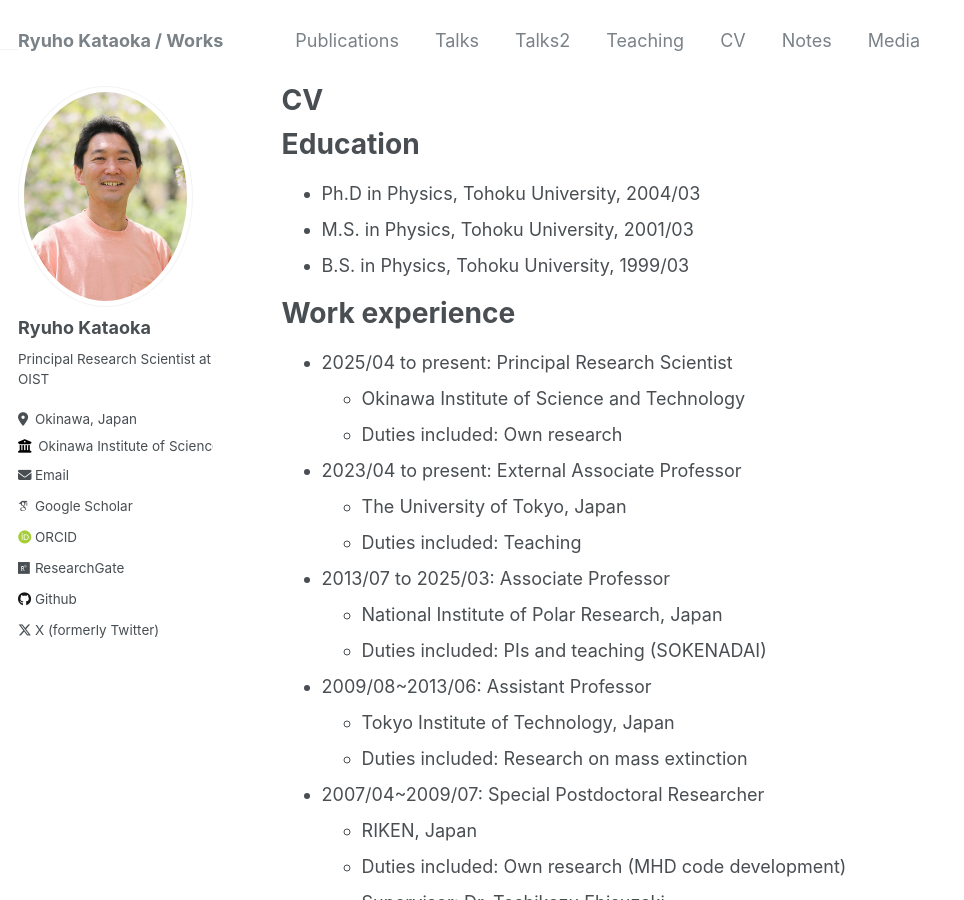
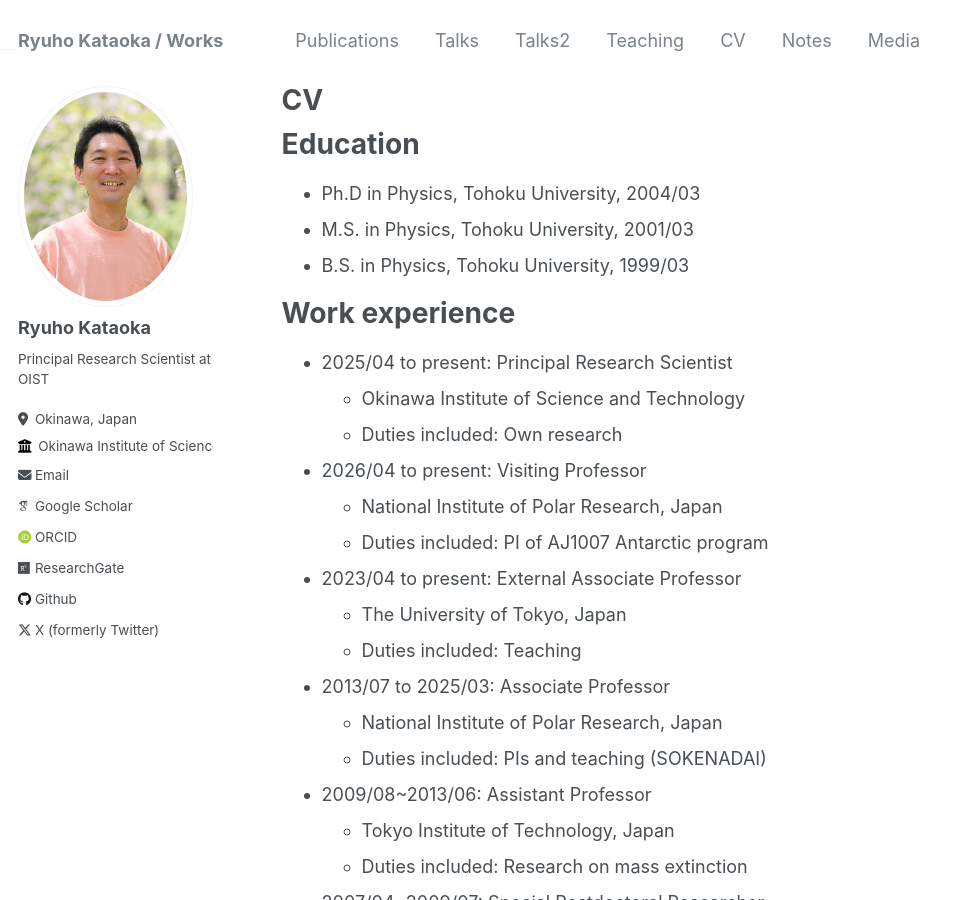
Before and after one commit to ryuhokataoka/ryuhokataoka.github.io, a Jekyll site: the page built from _pages/cv.md, in a window 1280 px wide and 900 px high. Shown: the whole window, without its empty margins (0-964 px from the left). Built offline with Jekyll 4.4.1, drawn with Linux system fonts in a browser that asks for light colours; some web fonts are replaced; some of the changed text lies outside the part shown.

Commit message:
Add Visiting Professor role and update session title

```diff
--- a/_pages/cv.md
+++ b/_pages/cv.md
@@ -20,6 +20,10 @@ Work experience
 * 2025/04 to present: Principal Research Scientist
   * Okinawa Institute of Science and Technology
   * Duties included: Own research
+
+* 2026/04 to present: Visiting Professor
+  * National Institute of Polar Research, Japan
+  * Duties included: PI of AJ1007 Antarctic program
 
 * 2023/04 to present: External Associate Professor
   * The University of Tokyo, Japan
@@ -99,7 +103,8 @@ Teaching
 
 Service and leadership
 ======
-* JpGU Space Weather and Space Climate session convener since 2015
+* JpGU SWSC session convener since 2015
 * ISSI workshop convener of auroral physics in 2018
 * PI of AuroraX project (2022-2027)
 * PI of AI emulator project (2024-2027)
+* PI of Mars camera project (2026-2030)
```
